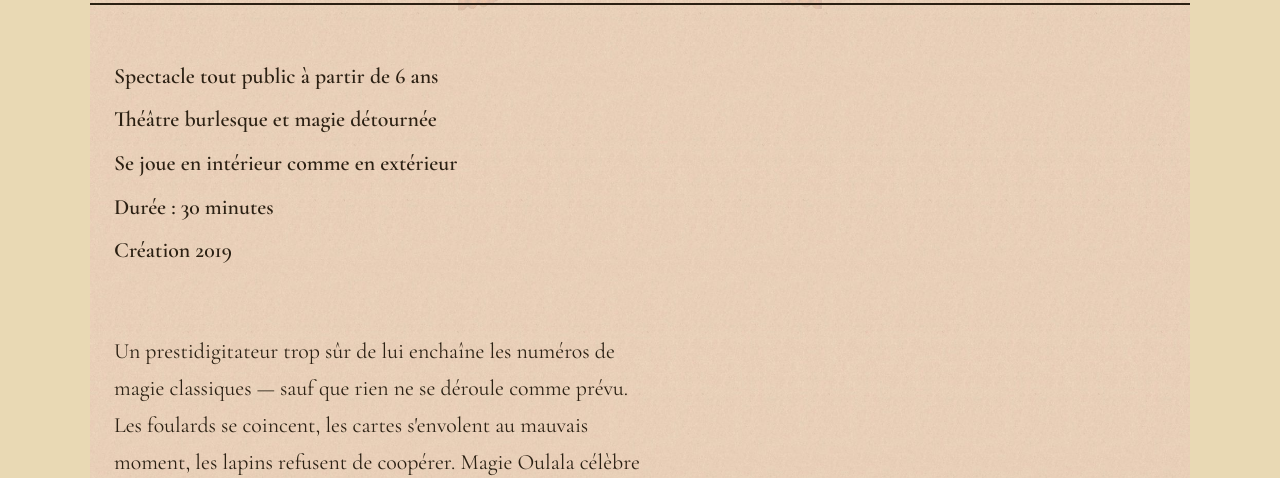
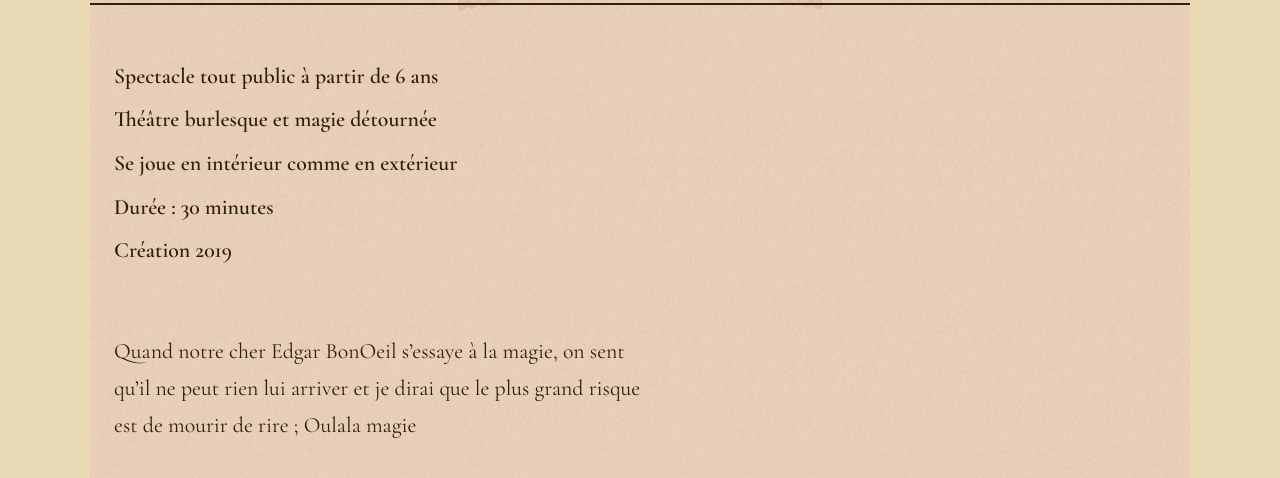
Before and after one commit to Phoenix-k-dev/Theatre, an Eleventy site: page src/spectacles/magie-oulala.md in a window 1280 px wide. Shown: the part 486-964 px from the top of the page. Built offline with nearby package versions, Linux system fonts and the light colour scheme; Eleventy itself is replaced by a stand-in of ours; files that its build step writes are made by us from their sources; files whose address does not match are found by name; a web font is replaced by a local one.

Commit message:
Update magie-oulala.md

```diff
--- a/src/spectacles/magie-oulala.md
+++ b/src/spectacles/magie-oulala.md
@@ -13,4 +13,4 @@ photo: ""
 video: ""
 dossier: ""
 ---
-Un prestidigitateur trop sûr de lui enchaîne les numéros de magie classiques — sauf que rien ne se déroule comme prévu. Les foulards se coincent, les cartes s'envolent au mauvais moment, les lapins refusent de coopérer. Magie Oulala célèbre l'art du tour raté avec autant de sérieux que s'il s'agissait d'un vrai exploit, pour le plus grand plaisir du public complice de chaque bévue.
+Quand notre cher Edgar BonOeil s’essaye à la magie, on sent qu’il ne peut rien lui arriver et je dirai que le plus grand risque est de mourir de rire ; Oulala magie
```
